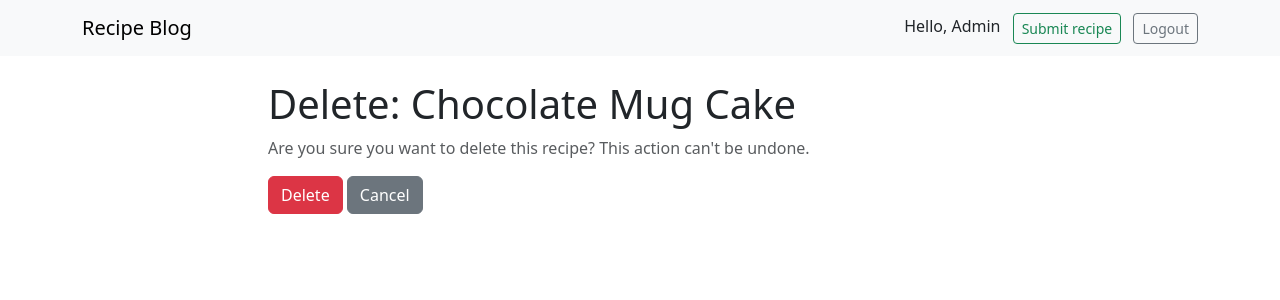
After one commit to DanBaloiu/recipe-share-site, a Django app: page /recipe/chocolate-mug-cake/delete/ in a window 1280 px wide. The commit adds this page. Shown: the top 300 px of the page. Run offline with Django 4.2, Linux system fonts and the light colour scheme; a user stored in the database is signed in; data comes from the database, SQL or seed files in the repository.

Commit message:
Add delete recipe functionality to the front-end

```diff
--- /dev/null
+++ b/recipes/templates/recipes/recipe_confirm_delete.html
@@ -0,0 +1,13 @@
+{% extends "base.html" %}
+{% block title %}Delete {{ recipe.title }}{% endblock %}
+{% block content %}
+<div class="col-md-8 mx-auto">
+  <h1>Delete: {{ recipe.title }}</h1>
+  <p class="text-muted">Are you sure you want to delete this recipe? This action can't be undone.</p>
+  <form method="post">
+    {% csrf_token %}
+    <button class="btn btn-danger">Delete</button>
+    <a href="{% url 'recipe_detail' recipe.slug %}" class="btn btn-secondary">Cancel</a>
+  </form>
+</div>
+{% endblock %}
--- a/recipes/templates/recipes/recipe_detail.html
+++ b/recipes/templates/recipes/recipe_detail.html
@@ -6,6 +6,9 @@
   {% if user.is_staff or user.is_authenticated and user == recipe.author %}
   <div class="mb-2">
     <a href="{% url 'recipe_edit' recipe.slug %}" class="btn btn-sm btn-outline-secondary">Edit recipe</a>
+    <form method="post" action="{% url 'recipe_delete' recipe.slug %}" style="display:inline" class="needs-delete-confirm">{% csrf_token %}
+      <button type="submit" class="btn btn-sm btn-outline-danger ms-2">Delete</button>
+    </form>
   </div>
   {% endif %}
   <p class="text-muted">by {{ recipe.author.username }} • {{ recipe.created_at|date:"M d, Y" }}</p>
--- a/recipes/urls.py
+++ b/recipes/urls.py
@@ -6,6 +6,7 @@ urlpatterns = [
     path("", views.RecipeListView.as_view(), name="recipe_list"),
     path("recipe/new/", views.recipe_create, name="recipe_create"),
     path("recipe/<slug:slug>/edit/", views.recipe_edit, name="recipe_edit"),
+    path("recipe/<slug:slug>/delete/", views.recipe_delete, name="recipe_delete"),
     path("recipe/<slug:slug>/", views.recipe_detail, name="recipe_detail"),
     path("comment/<int:pk>/edit/", views.comment_edit, name="comment_edit"),
     path("comment/<int:pk>/delete/", views.comment_delete, name="comment_delete"),
--- a/recipes/views.py
+++ b/recipes/views.py
@@ -214,6 +214,21 @@ def recipe_edit(request, slug):
     return render(request, "recipes/recipe_edit.html", {"form": form, "recipe": recipe})
 
 
+def recipe_delete(request, slug):
+    """Allow the recipe owner or staff to delete a recipe from the front-end."""
+    recipe = get_object_or_404(Recipe, slug=slug)
+    if not (request.user == recipe.author or request.user.is_staff):
+        messages.error(request, "You don't have permission to delete that recipe.")
+        return redirect("recipe_detail", slug=recipe.slug)
+
+    if request.method == "POST":
+        recipe.delete()
+        messages.success(request, "Recipe deleted.")
+        return redirect("recipe_list")
+
+    return render(request, "recipes/recipe_confirm_delete.html", {"recipe": recipe})
+
+
 def comment_edit(request, pk):
     """Allow a user to edit their own comment; edited comments require re-approval."""
     comment = get_object_or_404(Comment, pk=pk)
```
